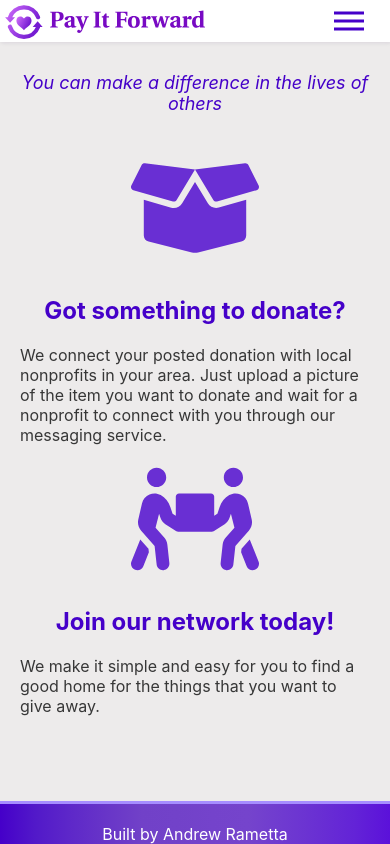
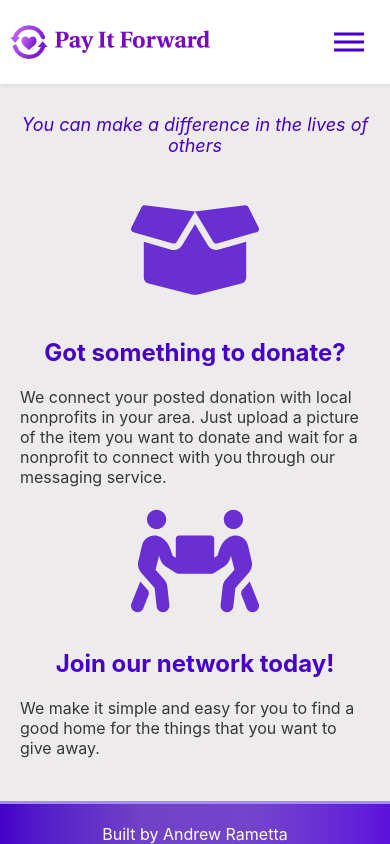
Before and after one commit to andrewrametta/pay-it-forward, a React (Create React App) app: page / in a window 390 px wide. Built offline with nearby package versions, Linux system fonts and the light colour scheme; a web font is replaced by a local one.

Commit message:
centering logo

```diff
--- a/src/components/Navbar/Navbar.css
+++ b/src/components/Navbar/Navbar.css
@@ -1,7 +1,8 @@
 nav {
-  height: 5vh;
+  height: 10vh;
   background: white;
   display: flex;
+  align-items: baseline;
 }
 
 .button {
@@ -11,8 +12,7 @@ nav {
 
 .logo {
   flex: 1;
-  padding-left: 5px;
-  padding-top: 5px;
+  margin-left: 10px;
 }
 
 .logo-image {
@@ -44,6 +44,10 @@ nav {
 
   nav {
     position: relative;
+  }
+
+  .logo {
+    margin-top: 25px;
   }
 
   .hamburger {
```
